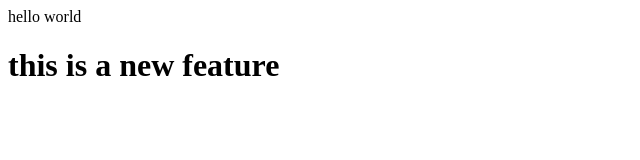
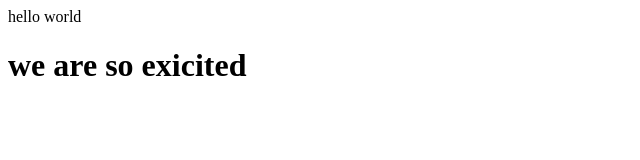
Before and after one commit to khedkarbasveshwar/localrepo, a plain HTML site: page index.html in a window 1280 px wide. Shown: the whole page, without its empty margins (0-640 px from the left). Drawn offline with Linux system fonts and the light colour scheme.

Commit message:
new change

```diff
--- a/index.html
+++ b/index.html
@@ -1,2 +1,2 @@
 <p> hello world</p>
-<h1> this is a new feature</h1>
+<h1>we are so exicited</h1>
```
